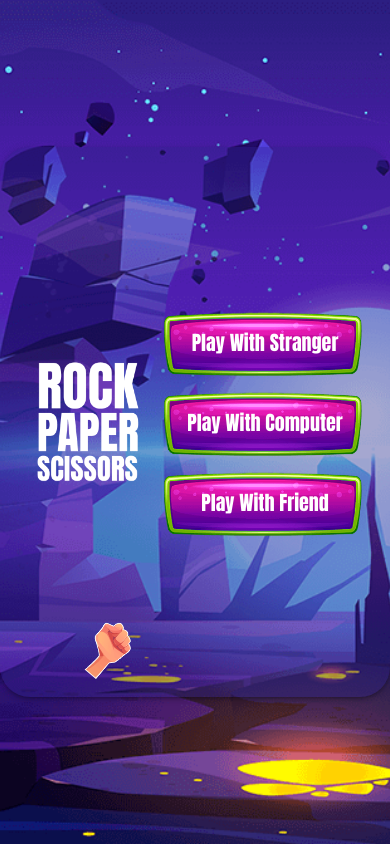
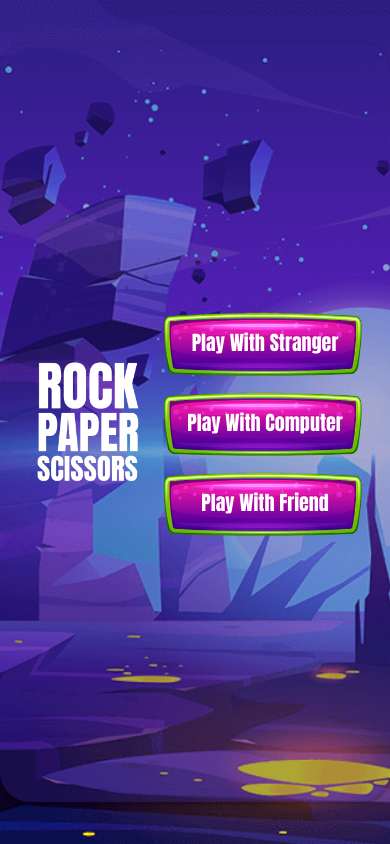
Before and after one commit to Abbas-Dev-786/rrp, a React (Vite) app in the folder client/: page / in a window 390 px wide. Built offline with nearby package versions, Linux system fonts and the light colour scheme.

Commit message:
making more responsive

```diff
--- a/client/src/App.css
+++ b/client/src/App.css
@@ -18,7 +18,7 @@
 
 .container {
   width: 1000px;
-  height: 550px;
+  height: 60vh;
   background-color: var(--light-purple);
   border-radius: 30px;
   box-shadow: var(--box-shadow);
@@ -27,3 +27,9 @@
   overflow: hidden;
   position: relative;
 }
+
+@media (max-width: 992px) {
+  .container {
+    height: 90vh;
+  }
+}
--- a/client/src/pages/Home/styles.module.css
+++ b/client/src/pages/Home/styles.module.css
@@ -57,7 +57,6 @@
   }
 
   .rock_hand {
-    bottom: 20px;
     left: -100px;
   }
 }
```
